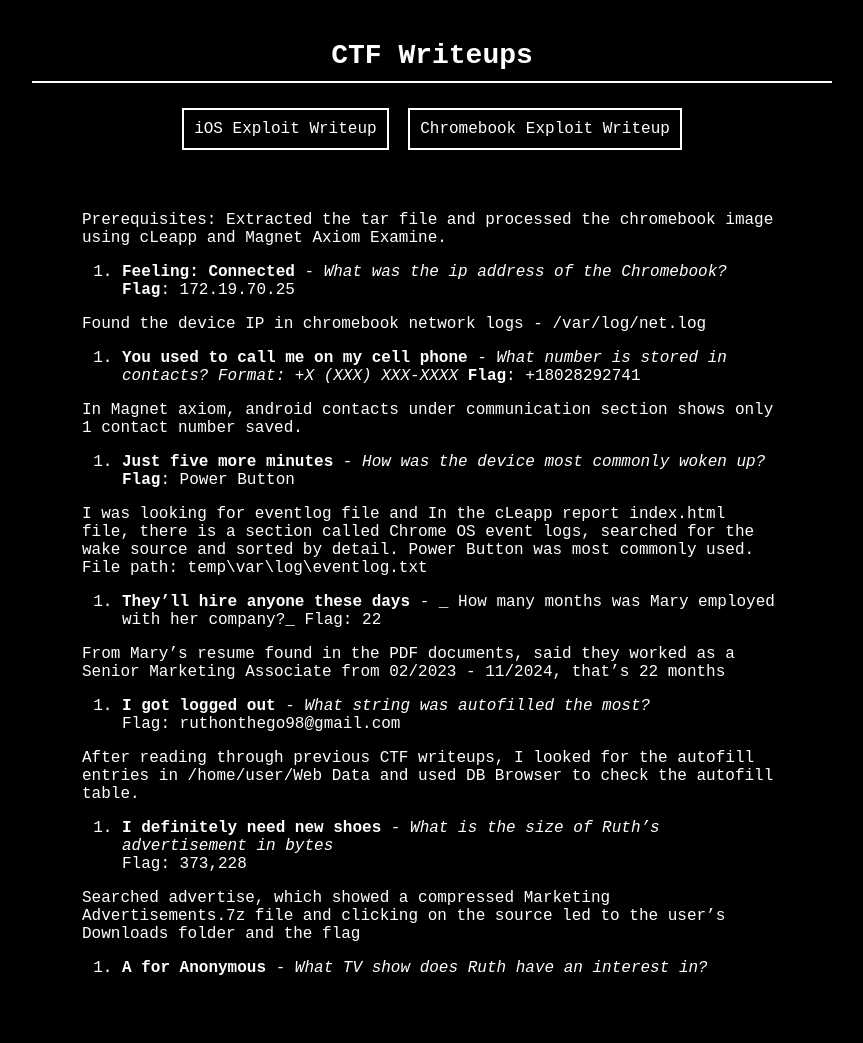
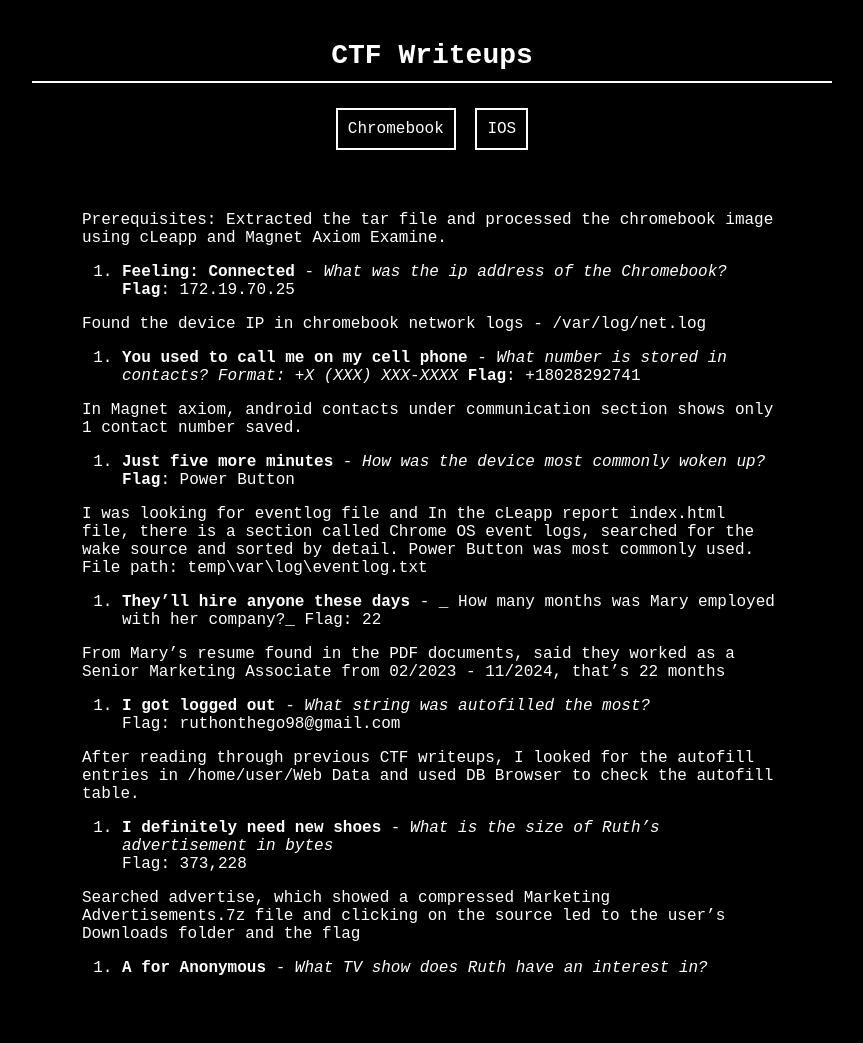
Before and after one commit to amulya-shanbhag/CTF-Writeup-2025, a Jekyll site: the page built from _mypages/chromebook.md, in a window 1280 px wide. Shown: the whole page, without its empty margins (208-1071 px from the left). Built offline with Jekyll 4.4.1, drawn with Linux system fonts in a browser that asks for light colours.

Commit message:
Update default.html

```diff
--- a/_layouts/default.html
+++ b/_layouts/default.html
@@ -60,8 +60,9 @@
 
         <!-- Centered Navigation Links -->
         <div class="links">
-            <a href="/CTF-Writeup-2025/mypages/ios/">iOS Exploit Writeup</a>
-            <a href="/CTF-Writeup-2025/mypages/chromebook/">Chromebook Exploit Writeup</a>
+            {% for page in site.mypages %}
+                <a href="{{ page.url }}">{{ page.title }}</a>
+            {% endfor %}
         </div>
 
         <!-- Left-Aligned Content from Markdown -->
```
